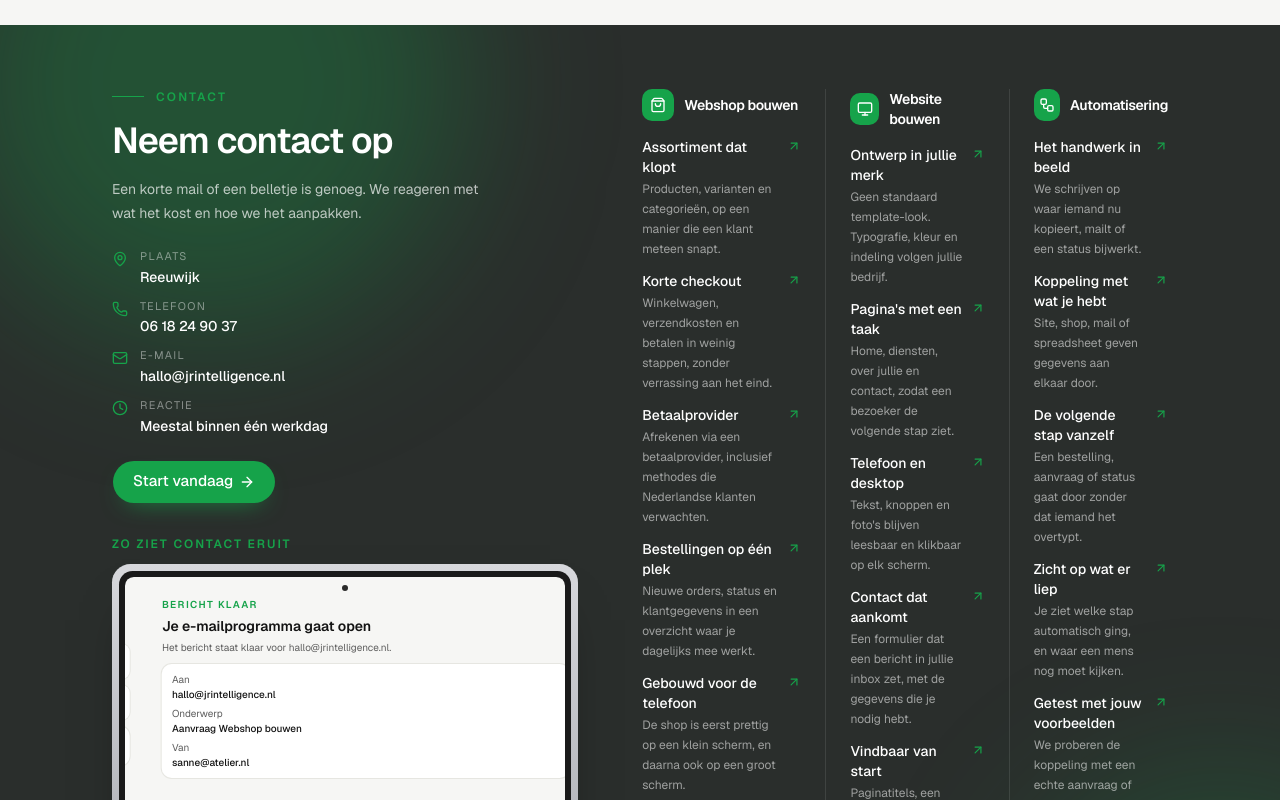
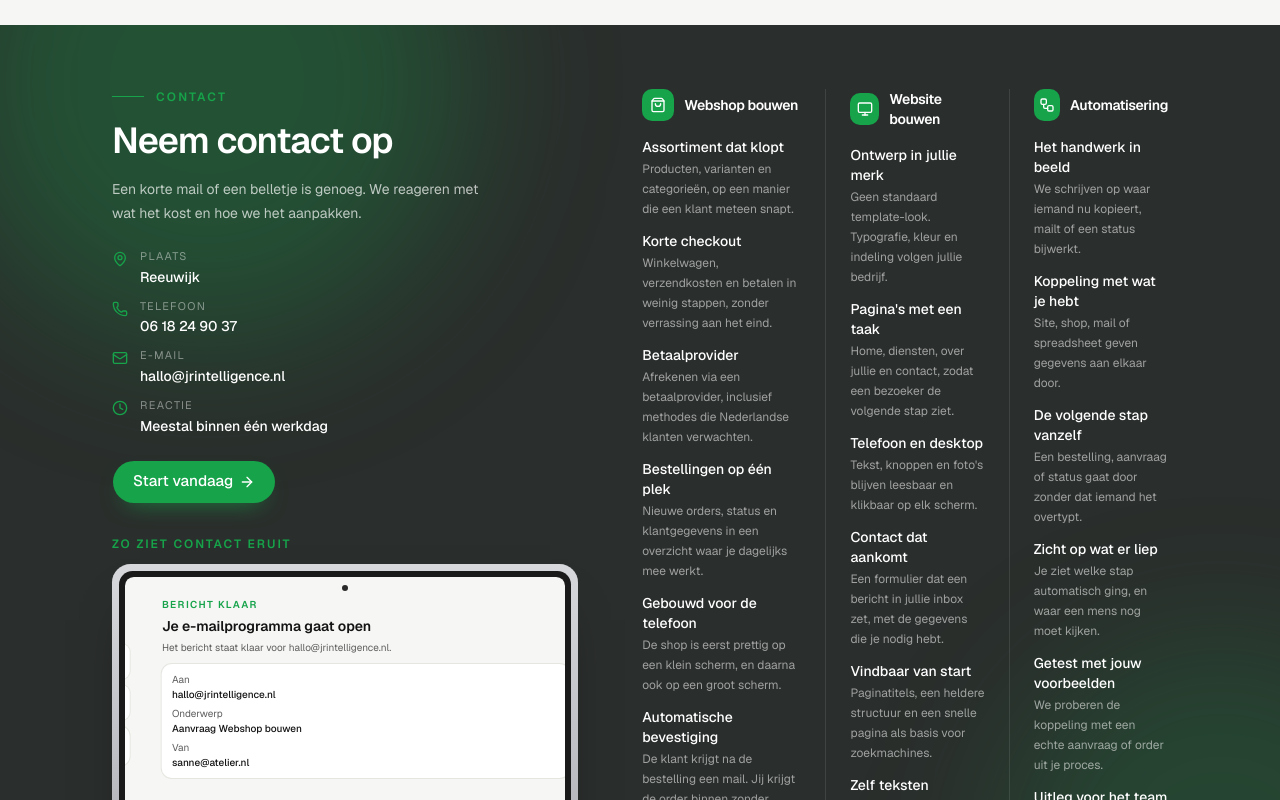
Before and after one commit to juliuspietervanschagen-bob/JRdiensten, a Next.js app: page / in a window 1280 px wide. Shown: the part 1780-2580 px from the top of the page. Built offline with nearby package versions, Linux system fonts and the light colour scheme.

Commit message:
Make the footer service list informational.
The items at the bottom no longer link anywhere, and the arrows beside them are gone.

Co-authored-by: juliuspietervanschagen <juliuspietervanschagen@gmail.com>

```diff
--- a/components/service-directory.tsx
+++ b/components/service-directory.tsx
@@ -4,8 +4,7 @@ import { Container } from "@/components/container"
 import { services, type ServiceSlug } from "@/lib/services"
 import { site } from "@/lib/site"
 import { cn } from "cn"
-import { ArrowRight, ArrowUpRight, Clock, Mail, MapPin, Monitor, Phone, ShoppingBag, Workflow } from "lucide-react"
-import Link from "next/link"
+import { ArrowRight, Clock, Mail, MapPin, Monitor, Phone, ShoppingBag, Workflow } from "lucide-react"
 
 const icons: Record<ServiceSlug, typeof ShoppingBag> = {
   webshop: ShoppingBag,
@@ -73,21 +72,8 @@ export function ServiceDirectory() {
                   <ul className="mt-4 space-y-3">
                     {service.includes.map((item) => (
                       <li key={item.title}>
-                        <Link
-                          href={`/diensten/${service.slug}`}
-                          className="group grid grid-cols-[1fr_auto] items-start gap-2"
-                        >
-                          <span>
-                            <span className="block text-sm font-medium text-white group-hover:text-brand">
-                              {item.title}
-                            </span>
-                            <span className="mt-0.5 block text-xs leading-5 text-white/55">{item.text}</span>
-                          </span>
-                          <ArrowUpRight
-                            className="mt-0.5 size-3.5 shrink-0 text-brand transition group-hover:translate-x-0.5 group-hover:-translate-y-0.5"
-                            aria-hidden
-                          />
-                        </Link>
+                        <p className="text-sm font-medium text-white">{item.title}</p>
+                        <p className="mt-0.5 text-xs leading-5 text-white/55">{item.text}</p>
                       </li>
                     ))}
                   </ul>
```
